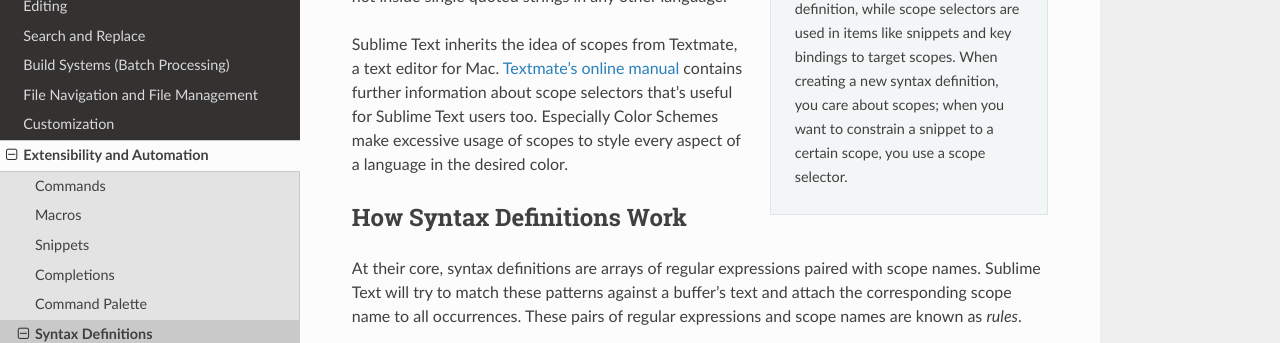
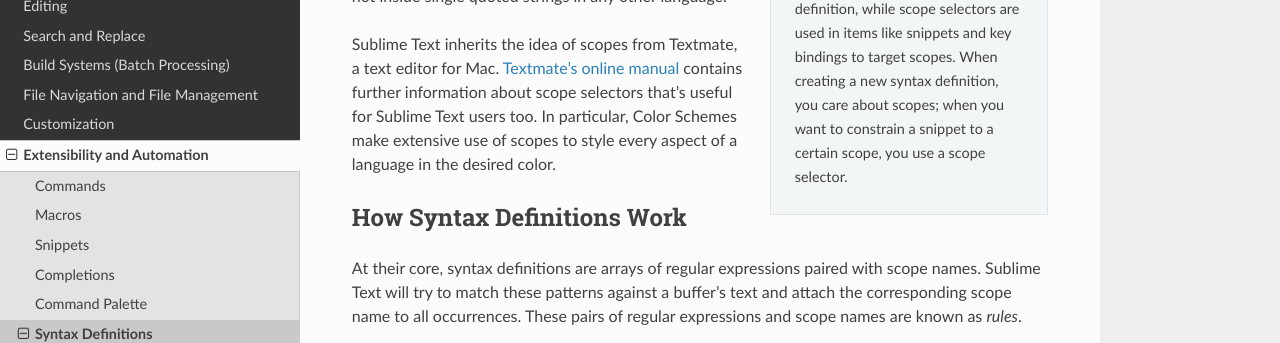
Before and after one commit to guillermooo/sublime-undocs, a Sphinx documentation site: the page built from source/extensibility/syntaxdefs.rst, in a window 1280 px wide and 900 px high, scrolled down 1061 px. Shown: the part 199-542 px from the top of the window. Built offline with Sphinx 7.4.7 and the Read the Docs theme 2.0.0, drawn with Linux system fonts in a browser that asks for light colours; some of the changed text lies outside the part shown.

Commit message:
a few corrections

```diff
--- a/source/extensibility/syntaxdefs.rst
+++ b/source/extensibility/syntaxdefs.rst
@@ -76,8 +76,8 @@
 
 Sublime Text inherits the idea of scopes from Textmate, a text editor for Mac.
 `Textmate's online manual`_ contains further information about scope selectors
-that's useful for Sublime Text users too. Especially Color Schemes make
-excessive usage of scopes to style every aspect of a language in the desired
+that's useful for Sublime Text users too. In particular, Color Schemes make
+extensive use of scopes to style every aspect of a language in the desired
 color.
 
 .. _`Textmate's online manual`: http://manual.macromates.com/en/scope_selectors
```
Also changed, not shown: other parts of source/extensibility/syntaxdefs.rst (+3 -3 lines).
